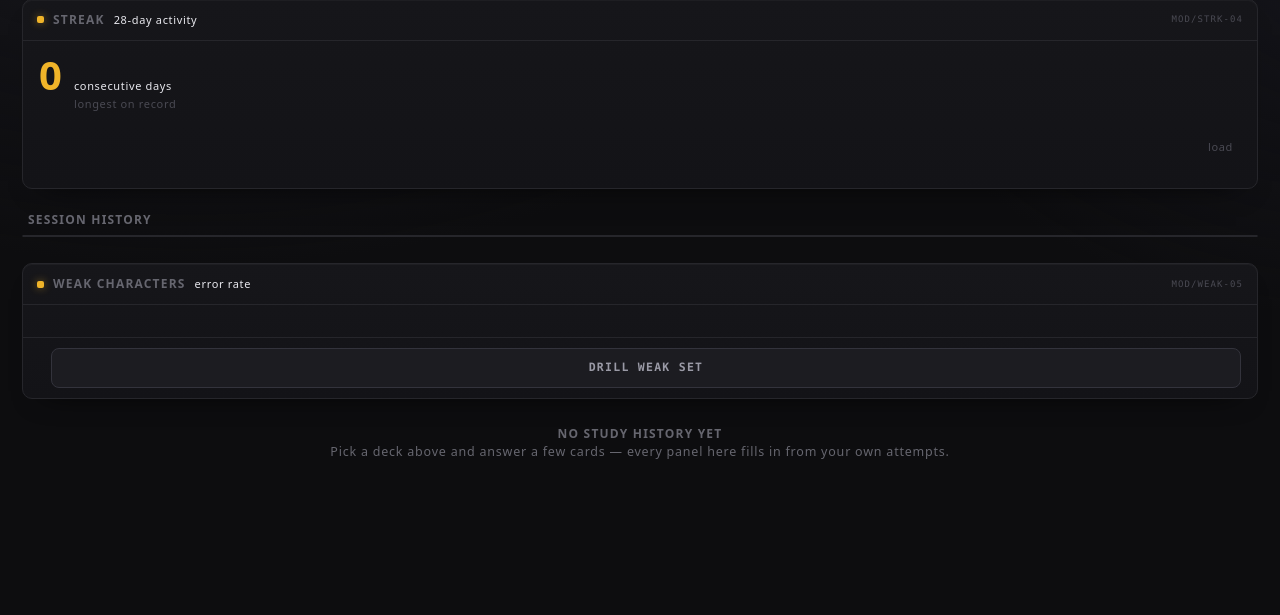
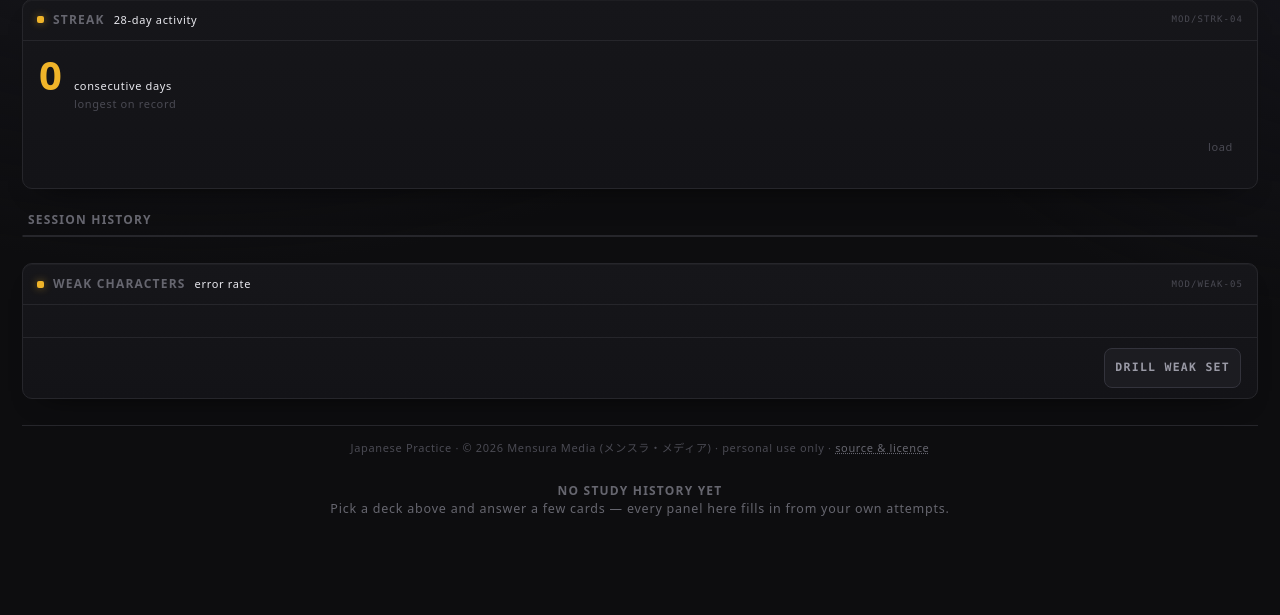
Before and after one commit to MensuraMedia/language-learning-flashcards, a Python web app: template src/japanese_practice/templates/dashboard.html in a window 1280 px wide. Shown: the part 905-1520 px from the top of the page. Before the commit the page ends 1364 px from the top, so only its background shows below. Run offline with Jinja, Linux system fonts and the light colour scheme; the template is opened without the code that fills it, so the values that code supplies are empty.

Commit message:
Require attribution for derived language-learning apps
Adds LICENSE section 5. Anyone who builds a flash-card, spaced-repetition,
character-drill, vocabulary or other language-learning application derived
from this project must credit Mensura Media somewhere an ordinary user of
their app can find it - not buried in a source comment. It covers ports,
transpilation and model-assisted rewrites explicitly, because rewriting
the code in another language is the obvious way to argue the obligation
away, and it covers the curated character data on its own.

Two things are stated plainly rather than left to be read into it. Section
5.4: attribution grants no rights, so crediting the licensor while
shipping a derivative without consent breaches section 3 as well.
Section 5.5: the obligation binds someone who accepted this licence, not
someone who built a flash-card app independently; no claim is made over
spaced repetition, over multiple-choice drilling, over the kana or kanji
themselves, or over the JLPT levels; and nothing restricts discussing,
reviewing or teaching about the project. A clause that overreaches invites
the whole section to be ignored.

Termination gains a 30-day cure window for a first attribution-only
breach, since the remedy wanted here is a credit, not a dead licence.

Adds NOTICE with the verbatim text and where it goes, shipped in the
distribution rather than left in the repository, and a footer line in the
app stating the project's own copyright - which is the same thing section
5.3 asks of everyone else.

Sections renumbered: old 5-10 are now 6-11, third-party materials moved
from 7 to 8, README updated to match.

Co-Authored-By: Claude Opus 5 (1M context) <noreply@anthropic.com>

```diff
--- a/pyproject.toml
+++ b/pyproject.toml
@@ -43,6 +43,9 @@ japanese-practice = "japanese_practice.__main__:main"
 
 [tool.setuptools]
 include-package-data = false
+# NOTICE carries the attribution text a derivative work must display, so it has
+# to travel with the distribution rather than living only in the repository.
+license-files = ["LICENSE", "NOTICE"]
 
 [tool.setuptools.dynamic]
 version = { attr = "japanese_practice.__version__" }
--- a/src/japanese_practice/static/css/theme.css
+++ b/src/japanese_practice/static/css/theme.css
@@ -3183,3 +3183,19 @@ tbody tr:focus-visible { outline: 1px solid var(--amber); outline-offset: -1px;
 .set-status { padding: 0 16px 14px; min-height: 16px; }
 .set-status.good { color: var(--amber); }
 .set-status.bad { color: #e0796a; }
+
+/* `.btn` carries `flex: 1` for the study foot's three-across row, which makes
+   it stretch in any other flex container it lands in. These rows want a button
+   its own width. */
+.weak-foot .btn,
+.set-actions .btn,
+.prof-row .btn,
+.prof-new .btn { flex: 0 0 auto; }
+
+/* The empty state is prose, not a tile — let it span the grid rather than being
+   squeezed into an 88px column. */
+.weak-grid > .muted { grid-column: 1 / -1; margin: 0; }
+
+/* project attribution, always present */
+.credits a { color: var(--ink-3); }
+.credits a:hover { color: var(--amber); }
--- a/src/japanese_practice/templates/dashboard.html
+++ b/src/japanese_practice/templates/dashboard.html
@@ -131,6 +131,12 @@
 
   <!-- attribution: VOICEVOX requires visible credit naming the speaker -->
   <p class="credits lbl-sm" id="credits" hidden></p>
+  <p class="credits lbl-sm">
+    Japanese Practice · © 2026 Mensura Media (メンスラ・メディア) ·
+    personal use only ·
+    <a class="linklike" href="https://github.com/MensuraMedia/language-learning-flashcards"
+       target="_blank" rel="noreferrer">source &amp; licence</a>
+  </p>
 
   <!-- ── settings: profiles and the data that belongs to them ─────────── -->
   <div class="help" id="settings" hidden role="dialog" aria-label="Settings">
```
Also changed, not shown: docs/HANDOFF.md (+2 -1 lines), .claude/board.md, README.md, changelog.md, 2 other files.
